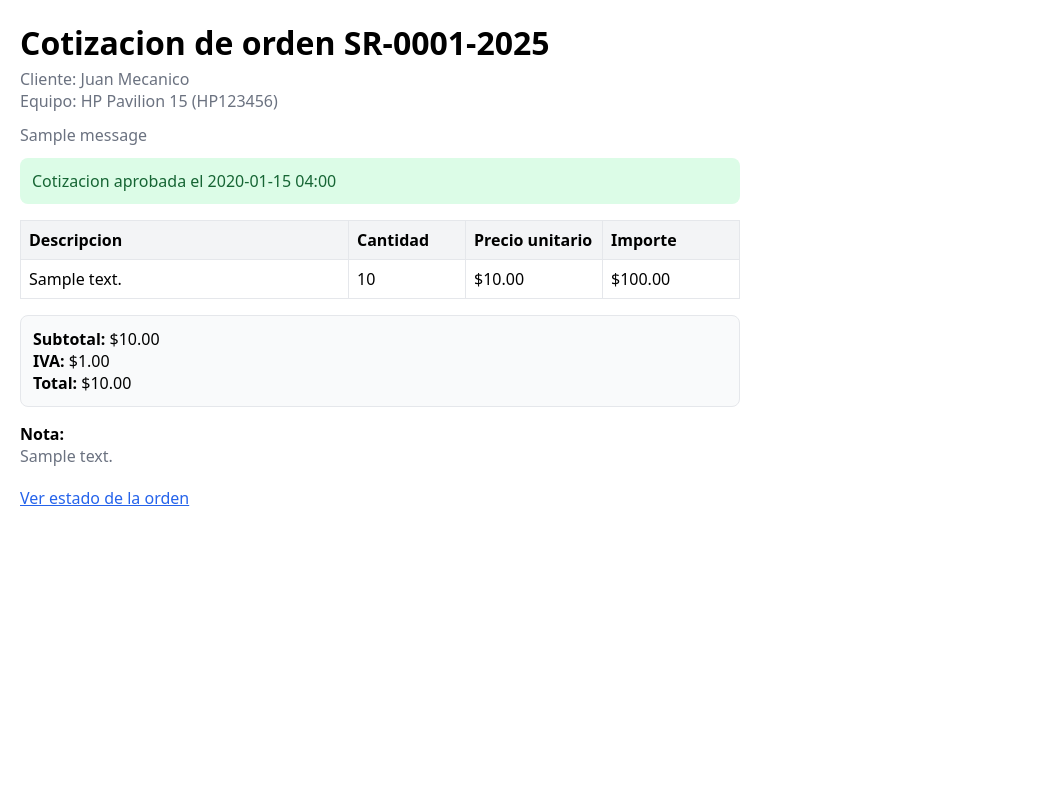
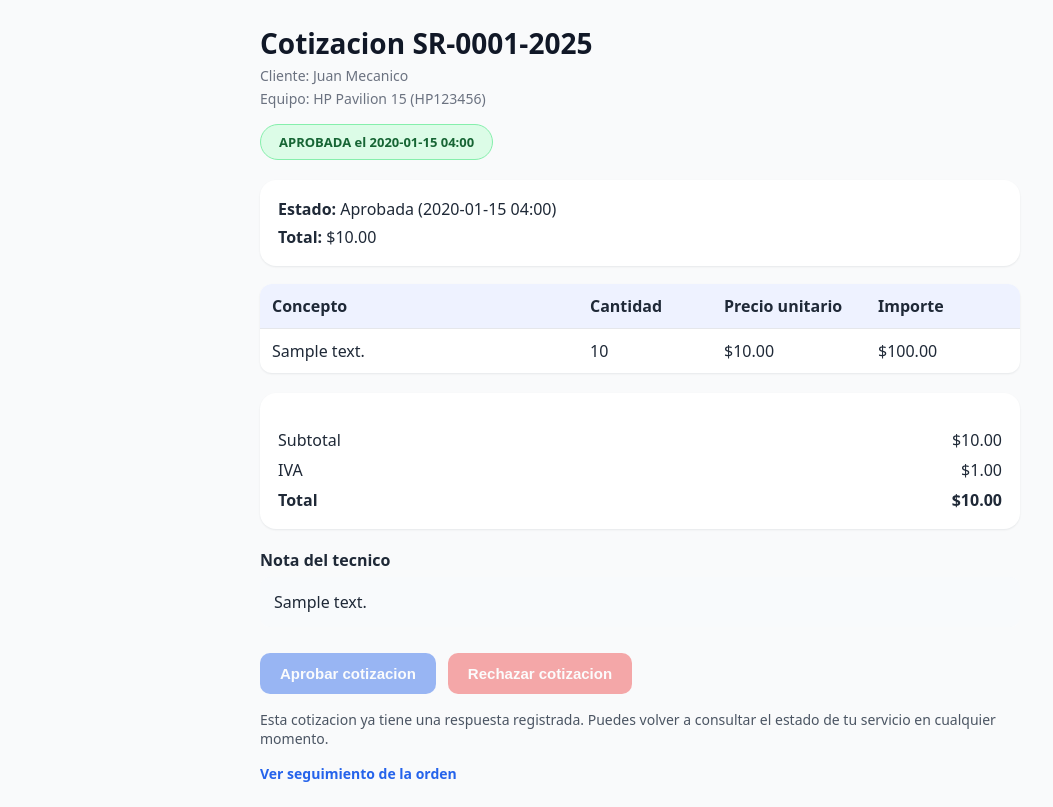
Before and after one commit to CarmiIsGod/Integrasys, a Django app: page /cotizacion/00000000-0000-0000-0000-000000000001/ in a window 1280 px wide. Shown: the whole page, without its empty margins (0-1053 px from the left). Before the commit the page ends 506 px from the top, so only its background shows below. Run offline with Django 5.2, Linux system fonts and the light colour scheme; data comes from the database, SQL or seed files in the repository; tables that the repository leaves empty hold one stand-in row (values such as "Sample post"); one stand-in notice (Sample message) is shown.

Commit message:
Cotización: pública + enviar HTML + PDF adjunto

```diff
--- a/core/views.py
+++ b/core/views.py
@@ -704,12 +704,11 @@ def estimate_edit(request, pk):
 @user_passes_test(staff_required)
 @require_POST
 def estimate_send(request, pk):
-    order = get_object_or_404(ServiceOrder, pk=pk)
-    try:
-        estimate = order.estimate
-    except Estimate.DoesNotExist:
-        messages.error(request, "La orden no tiene cotizacion.")
-        return redirect("estimate_edit", pk=order.pk)
+    order = get_object_or_404(
+        ServiceOrder.objects.select_related("device__customer"),
+        pk=pk,
+    )
+    estimate, _ = Estimate.objects.get_or_create(order=order)
     if not estimate.items.exists():
         messages.error(request, "Agrega partidas a la cotizacion antes de enviar.")
         return redirect("estimate_edit", pk=order.pk)
@@ -720,30 +719,58 @@ def estimate_send(request, pk):
         return redirect("estimate_edit", pk=order.pk)
 
     public_url = request.build_absolute_uri(reverse("estimate_public", args=[estimate.token]))
-    total_display = format(estimate.total or Decimal("0.00"), ".2f")
-    body = (
-        f"Hola {order.device.customer.name},\n\n"
-        f"Compartimos la cotizacion de la orden {order.folio}.\n"
-        f"Total: ${total_display}.\n\n"
-        f"Revisa y responde aqui: {public_url}\n\n"
-        "Gracias."
+    subtotal = (estimate.subtotal or Decimal("0.00")).quantize(TWO_PLACES, rounding=ROUND_HALF_UP)
+    tax = (estimate.tax or Decimal("0.00")).quantize(TWO_PLACES, rounding=ROUND_HALF_UP)
+    total = (estimate.total or Decimal("0.00")).quantize(TWO_PLACES, rounding=ROUND_HALF_UP)
+    items = []
+    for item in estimate.items.order_by("id"):
+        raw_unit_price = item.unit_price or Decimal("0.00")
+        unit_price = raw_unit_price.quantize(TWO_PLACES, rounding=ROUND_HALF_UP)
+        line_total = (raw_unit_price * item.qty).quantize(TWO_PLACES, rounding=ROUND_HALF_UP)
+        items.append(
+            {"description": item.description, "qty": item.qty, "unit_price": unit_price, "line_total": line_total}
+        )
+
+    context = {
+        "order": order,
+        "estimate": estimate,
+        "customer": order.device.customer,
+        "items": items,
+        "subtotal": subtotal,
+        "tax": tax,
+        "total": total,
+        "public_url": public_url,
+    }
+    subject = f"Cotizacion orden {order.folio}"
+    plain_message = (
+        f"Hola {order.device.customer.name},\n"
+        f"Revisa la cotizacion {order.folio}: {public_url}\n"
     )
-    send_mail(
-        subject=f"Cotizacion orden {order.folio}",
-        message=body,
+    html_message = render_to_string("estimate_email.html", context)
+
+    send_count = send_mail(
+        subject=subject,
+        message=plain_message,
         from_email=settings.DEFAULT_FROM_EMAIL,
         recipient_list=[email],
+        html_message=html_message,
         fail_silently=True,
     )
+    ok = send_count > 0
     Notification.objects.create(
         order=order,
         kind="email",
         channel="estimate_send",
-        ok=True,
+        ok=ok,
         payload={"to": email, "estimate": str(estimate.token), "url": public_url},
     )
-    messages.success(request, "Cotizacion enviada al cliente.")
+
+    if ok:
+        messages.success(request, "Cotizacion enviada al cliente.")
+    else:
+        messages.warning(request, "No se pudo enviar la cotizacion por correo.")
     return redirect("estimate_edit", pk=order.pk)
+
 
 
 def estimate_public(request, token):
@@ -752,25 +779,48 @@ def estimate_public(request, token):
             "order",
             "order__device",
             "order__device__customer",
-        ),
+        ).prefetch_related("items"),
         token=token,
     )
-    items_qs = list(estimate.items.select_related("inventory_item").order_by("id"))
-    items = [
-        {
-            "description": item.description,
-            "qty": item.qty,
-            "unit_price": item.unit_price.quantize(TWO_PLACES),
-            "line_total": (item.unit_price * item.qty).quantize(TWO_PLACES, rounding=ROUND_HALF_UP),
-        }
-        for item in items_qs
-    ]
+
+    subtotal = (estimate.subtotal or Decimal("0.00")).quantize(TWO_PLACES, rounding=ROUND_HALF_UP)
+    tax = (estimate.tax or Decimal("0.00")).quantize(TWO_PLACES, rounding=ROUND_HALF_UP)
+    total = (estimate.total or Decimal("0.00")).quantize(TWO_PLACES, rounding=ROUND_HALF_UP)
+
+    items = []
+    for item in estimate.items.order_by("id"):
+        raw_unit_price = item.unit_price or Decimal("0.00")
+        unit_price = raw_unit_price.quantize(TWO_PLACES, rounding=ROUND_HALF_UP)
+        line_total = (raw_unit_price * item.qty).quantize(TWO_PLACES, rounding=ROUND_HALF_UP)
+        items.append(
+            {
+                "description": item.description,
+                "qty": item.qty,
+                "unit_price": unit_price,
+                "line_total": line_total,
+            }
+        )
+
+    approved_at_local = timezone.localtime(estimate.approved_at) if estimate.approved_at else None
+    declined_at_local = timezone.localtime(estimate.declined_at) if estimate.declined_at else None
+    is_pending = not estimate.approved_at and not estimate.declined_at
+
     context = {
         "estimate": estimate,
         "order": estimate.order,
+        "customer": estimate.order.device.customer,
         "items": items,
+        "subtotal": subtotal,
+        "tax": tax,
+        "total": total,
+        "status_label": _estimate_status_label(estimate),
+        "note": estimate.note or "",
+        "is_pending": is_pending,
+        "approved_at_local": approved_at_local,
+        "declined_at_local": declined_at_local,
     }
     return render(request, "estimate_public.html", context)
+
 
 
 @require_POST
@@ -783,15 +833,11 @@ def estimate_approve(request, token):
         ),
         token=token,
     )
-    if estimate.approved_at:
-        messages.info(request, "La cotizacion ya fue aprobada.")
-        return redirect("estimate_public", token=token)
-    if estimate.declined_at:
-        messages.info(request, "La cotizacion ya fue rechazada anteriormente.")
+    if estimate.approved_at or estimate.declined_at:
         return redirect("estimate_public", token=token)
 
+    now = timezone.now()
     order = estimate.order
-    now = timezone.now()
     with transaction.atomic():
         estimate.approved_at = now
         estimate.declined_at = None
@@ -800,34 +846,26 @@ def estimate_approve(request, token):
         order.save(update_fields=["status"])
         StatusHistory.objects.create(order=order, status=order.status, author=None)
 
-    recipients = []
-    if order.assigned_to and order.assigned_to.email:
-        recipients.append(order.assigned_to.email)
-    if not recipients:
-        recipients = list(
-            User.objects.filter(is_staff=True)
-            .exclude(email="")
-            .values_list("email", flat=True)
+    customer_email = (order.device.customer.email or "").strip()
+    if customer_email:
+        total_display = format(
+            (estimate.total or Decimal("0.00")).quantize(TWO_PLACES, rounding=ROUND_HALF_UP),
+            ".2f",
         )
-    if recipients:
-        total_display = format(estimate.total or Decimal("0.00"), ".2f")
-        subject = f"Cotizacion aprobada - {order.folio}"
         body = (
-            f"La cotizacion de la orden {order.folio} fue aprobada el "
-            f"{timezone.localtime(now).strftime('%Y-%m-%d %H:%M')}.\n"
+            "Gracias por aprobar la cotizacion.\n"
             f"Total autorizado: ${total_display}.\n"
         )
-        send_mail(subject, body, settings.DEFAULT_FROM_EMAIL, list(recipients), fail_silently=True)
-        Notification.objects.create(
-            order=order,
-            kind="email",
-            channel="estimate_approve",
-            ok=True,
-            payload={"recipients": list(recipients)},
+        send_mail(
+            subject=f"Cotizacion {order.folio} aprobada",
+            message=body,
+            from_email=settings.DEFAULT_FROM_EMAIL,
+            recipient_list=[customer_email],
+            fail_silently=True,
         )
 
-    messages.success(request, "Gracias, hemos recibido tu aprobacion.")
     return redirect("estimate_public", token=token)
+
 
 
 @require_POST
@@ -840,15 +878,11 @@ def estimate_decline(request, token):
         ),
         token=token,
     )
-    if estimate.declined_at:
-        messages.info(request, "La cotizacion ya fue rechazada.")
-        return redirect("estimate_public", token=token)
-    if estimate.approved_at:
-        messages.info(request, "La cotizacion ya fue aprobada.")
+    if estimate.approved_at or estimate.declined_at:
         return redirect("estimate_public", token=token)
 
+    now = timezone.now()
     order = estimate.order
-    now = timezone.now()
     with transaction.atomic():
         estimate.declined_at = now
         estimate.approved_at = None
@@ -857,29 +891,18 @@ def estimate_decline(request, token):
         order.save(update_fields=["status"])
         StatusHistory.objects.create(order=order, status=order.status, author=None)
 
-    recipients = []
-    if order.assigned_to and order.assigned_to.email:
-        recipients.append(order.assigned_to.email)
-    if not recipients:
-        recipients = list(
-            User.objects.filter(is_staff=True)
-            .exclude(email="")
-            .values_list("email", flat=True)
+    customer_email = (order.device.customer.email or "").strip()
+    if customer_email:
+        body = (
+            "Hemos registrado el rechazo de la cotizacion.\n"
+            "Si necesitas cambios o ayuda adicional, por favor contactanos.\n"
         )
-    if recipients:
-        subject = f"Cotizacion rechazada - {order.folio}"
-        body = (
-            f"La cotizacion de la orden {order.folio} fue rechazada el "
-            f"{timezone.localtime(now).strftime('%Y-%m-%d %H:%M')}.\n"
-        )
-        send_mail(subject, body, settings.DEFAULT_FROM_EMAIL, list(recipients), fail_silently=True)
-        Notification.objects.create(
-            order=order,
-            kind="email",
-            channel="estimate_decline",
-            ok=True,
-            payload={"recipients": list(recipients)},
+        send_mail(
+            subject=f"Cotizacion {order.folio} rechazada",
+            message=body,
+            from_email=settings.DEFAULT_FROM_EMAIL,
+            recipient_list=[customer_email],
+            fail_silently=True,
         )
 
-    messages.success(request, "Hemos registrado tu decision.")
     return redirect("estimate_public", token=token)
--- a/templates/estimate_public.html
+++ b/templates/estimate_public.html
@@ -4,49 +4,56 @@
   <meta charset="utf-8">
   <title>Cotizacion {{ order.folio }}</title>
   <style>
-    body{font-family:system-ui,Segoe UI,Roboto,Arial,sans-serif;margin:20px;max-width:720px}
-    h1{margin-bottom:4px}
-    .muted{color:#6b7280}
-    .status{margin:12px 0;padding:12px;border-radius:8px}
-    .status-ok{background:#dcfce7;color:#166534}
-    .status-bad{background:#fee2e2;color:#991b1b}
-    .status-pending{background:#fef3c7;color:#92400e}
-    table{width:100%;border-collapse:collapse;margin-top:16px}
-    th,td{border:1px solid #e5e7eb;padding:8px;text-align:left}
-    th{background:#f3f4f6}
-    .totals{margin-top:16px;border:1px solid #e5e7eb;border-radius:8px;padding:12px;background:#f9fafb}
+    body{font-family:system-ui,Segoe UI,Roboto,Arial,sans-serif;margin:24px auto;max-width:760px;color:#1f2937;background:#f9fafb}
+    h1{margin:0;font-size:28px;color:#111827}
+    .muted{color:#6b7280;font-size:14px;margin-top:4px}
+    .stamp{display:inline-block;margin-top:16px;padding:8px 18px;border-radius:999px;font-size:13px;font-weight:700;border:1px solid transparent}
+    .stamp-ok{background:#dcfce7;color:#166534;border-color:#86efac}
+    .stamp-bad{background:#fee2e2;color:#991b1b;border-color:#fca5a5}
+    .card{margin-top:20px;padding:18px;border-radius:16px;background:#fff;box-shadow:0 1px 2px rgba(15,23,42,0.08)}
+    table{width:100%;border-collapse:collapse;margin-top:18px;background:#fff;border-radius:12px;overflow:hidden;box-shadow:0 1px 2px rgba(15,23,42,0.08)}
+    th,td{padding:11px 12px;text-align:left;border-bottom:1px solid #e5e7eb}
+    th{background:#eef2ff;font-weight:600;color:#1f2937}
+    tbody tr:last-child td{border-bottom:none}
+    .totals{margin-top:18px;display:grid;gap:8px;font-size:16px}
+    .totals div{display:flex;justify-content:space-between}
+    .actions{margin-top:26px;display:flex;flex-wrap:wrap;gap:12px}
     form.inline{display:inline}
-    button{padding:10px 16px;border:0;border-radius:8px;font-size:15px;cursor:pointer;background:#2563eb;color:#fff}
+    button{padding:12px 20px;border-radius:10px;border:0;font-size:15px;font-weight:600;cursor:pointer;text-transform:none;background:#2563eb;color:#fff;transition:opacity 0.2s ease}
     button.secondary{background:#ef4444}
-    a.link{color:#2563eb}
+    button[disabled]{opacity:0.45;cursor:not-allowed}
+    .help{margin-top:16px;font-size:14px;color:#4b5563}
+    a.link{color:#2563eb;font-weight:600;text-decoration:none}
+    .note{margin-top:20px}
+    .note h2{margin:0 0 6px 0;font-size:16px}
+    .note pre{margin:0;background:#f8fafc;padding:14px;border-radius:10px;font-family:inherit;white-space:pre-wrap}
   </style>
 </head>
 <body>
-  <h1>Cotizacion de orden {{ order.folio }}</h1>
-  <div class="muted">Cliente: {{ order.device.customer.name }}</div>
+  <header>
+    <h1>Cotizacion {{ order.folio }}</h1>
+    <div class="muted">Cliente: {{ customer.name }}</div>
     <div class="muted">Equipo: {{ order.device.brand }} {{ order.device.model }}{% if order.device.serial %} ({{ order.device.serial }}){% endif %}</div>
+  </header>
 
-  {% if messages %}
-    <div style="margin-top:12px">
-      {% for m in messages %}<div class="muted">{{ m }}</div>{% endfor %}
-    </div>
+  {% if approved_at_local %}
+    <div class="stamp stamp-ok">APROBADA el {{ approved_at_local|date:"Y-m-d H:i" }}</div>
+  {% elif declined_at_local %}
+    <div class="stamp stamp-bad">RECHAZADA el {{ declined_at_local|date:"Y-m-d H:i" }}</div>
   {% endif %}
 
-  {% if estimate.approved_at %}
-    <div class="status status-ok">Cotizacion aprobada el {{ estimate.approved_at|date:"Y-m-d H:i" }}</div>
-  {% elif estimate.declined_at %}
-    <div class="status status-bad">Cotizacion rechazada el {{ estimate.declined_at|date:"Y-m-d H:i" }}</div>
-  {% else %}
-    <div class="status status-pending">Revisa la propuesta y elige una opcion.</div>
-  {% endif %}
+  <section class="card">
+    <div><strong>Estado:</strong> {{ status_label }}</div>
+    <div style="margin-top:6px"><strong>Total:</strong> ${{ total|floatformat:2 }}</div>
+  </section>
 
   <table>
     <thead>
       <tr>
-        <th>Descripcion</th>
-        <th style="width:100px">Cantidad</th>
-        <th style="width:120px">Precio unitario</th>
-        <th style="width:120px">Importe</th>
+        <th>Concepto</th>
+        <th style="width:110px">Cantidad</th>
+        <th style="width:130px">Precio unitario</th>
+        <th style="width:130px">Importe</th>
       </tr>
     </thead>
     <tbody>
@@ -57,38 +64,46 @@
         <td>${{ item.unit_price|floatformat:2 }}</td>
         <td>${{ item.line_total|floatformat:2 }}</td>
       </tr>
+      {% empty %}
+      <tr>
+        <td colspan="4">No hay partidas registradas para esta cotizacion.</td>
+      </tr>
       {% endfor %}
     </tbody>
   </table>
 
+  <div class="card">
     <div class="totals">
-    <div><b>Subtotal:</b> ${{ estimate.subtotal|floatformat:2 }}</div>
-    <div><b>IVA:</b> ${{ estimate.tax|floatformat:2 }}</div>
-    <div><b>Total:</b> ${{ estimate.total|floatformat:2 }}</div>
+      <div><span>Subtotal</span><span>${{ subtotal|floatformat:2 }}</span></div>
+      <div><span>IVA</span><span>${{ tax|floatformat:2 }}</span></div>
+      <div><strong>Total</strong><strong>${{ total|floatformat:2 }}</strong></div>
+    </div>
   </div>
 
-  {% if estimate.note %}
-    <div style="margin-top:16px">
-      <b>Nota:</b>
-      <div class="muted" style="white-space:pre-wrap">{{ estimate.note }}</div>
-    </div>
+  {% if note %}
+    <section class="note">
+      <h2>Nota del tecnico</h2>
+      <pre>{{ note }}</pre>
+    </section>
   {% endif %}
 
-  {% if not estimate.approved_at and not estimate.declined_at %}
-    <div style="margin-top:20px;display:flex;gap:12px;flex-wrap:wrap">
+  <div class="actions">
     <form method="post" action="{% url 'estimate_approve' estimate.token %}" class="inline">
       {% csrf_token %}
-        <button type="submit">Aprobar cotizacion</button>
+      <button type="submit"{% if not is_pending %} disabled{% endif %}>Aprobar cotizacion</button>
     </form>
     <form method="post" action="{% url 'estimate_decline' estimate.token %}" class="inline">
       {% csrf_token %}
-        <button type="submit" class="secondary">Rechazar cotizacion</button>
+      <button type="submit" class="secondary"{% if not is_pending %} disabled{% endif %}>Rechazar cotizacion</button>
     </form>
   </div>
+
+  {% if not is_pending %}
+    <p class="help">Esta cotizacion ya tiene una respuesta registrada. Puedes volver a consultar el estado de tu servicio en cualquier momento.</p>
   {% else %}
-    <div style="margin-top:20px">
-      <a class="link" href="{% url 'public_status' order.token %}">Ver estado de la orden</a>
-    </div>
+    <p class="help">Selecciona una opcion para confirmar tu decision. Nos pondremos en contacto contigo enseguida.</p>
   {% endif %}
+
+  <p class="help"><a class="link" href="{% url 'public_status' order.token %}">Ver seguimiento de la orden</a></p>
 </body>
 </html>
--- /dev/null
+++ b/tmp_debug.py
@@ -0,0 +1,5 @@
+from pathlib import Path
+text = Path('core/views.py').read_text(encoding='utf-8')
+start = text.index("f\"{timezone.localtime(now)")
+end = text.index("f\"Total autorizado", start)
+print(repr(text[start:end]))
--- /dev/null
+++ b/tmp_segment.py
@@ -0,0 +1,4 @@
+from pathlib import Path
+text = Path('core/views.py').read_text(encoding='utf-8')
+start = text.index('f"La cotizacion de la orden {order.folio} fue aprobada el "')
+print(repr(text[start:start+70]))
```
Also changed, not shown: templates/estimate_email.html (added, +26 -0 lines), templates/estimate_pdf.html (added, +59 -0 lines), tmp_fix_blocks.py (added, +183 -0 lines). Lines whose indentation alone changed are shown as unchanged.
